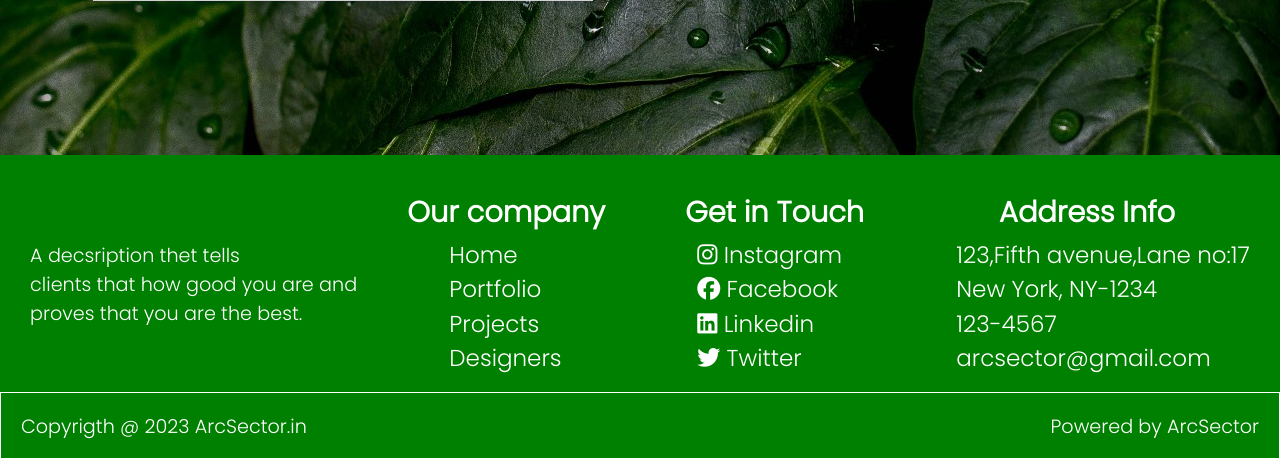
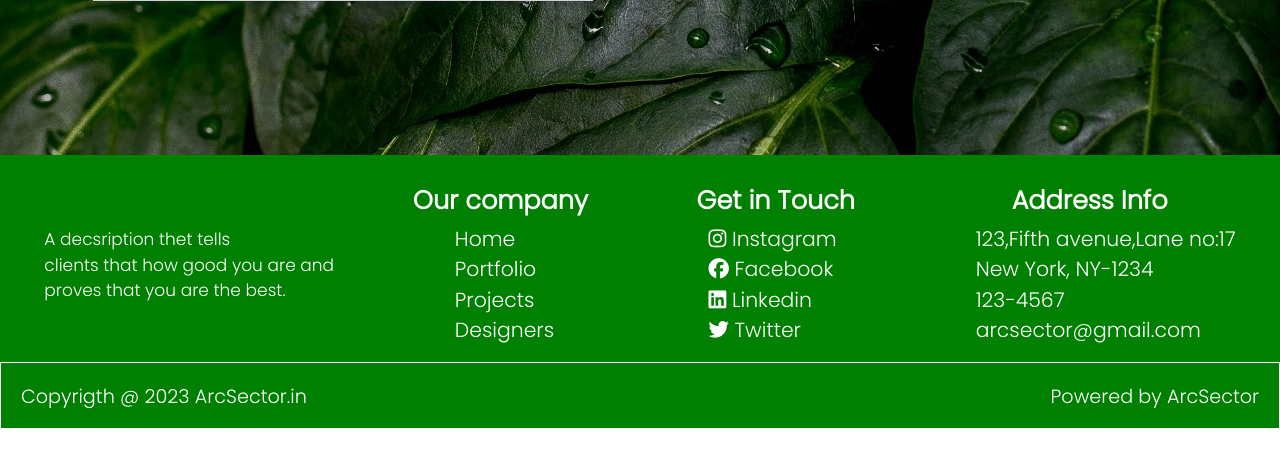
Before and after one commit to Rahulnisanth/ArcSector-project, a Django app: page / in a window 1280 px wide. Shown: the part 4202-4661 px from the top of the page. After the commit the page ends 4630 px from the top, so only its background shows below. Run offline with Django 4.2, Linux system fonts and the light colour scheme; some libraries are stand-ins or nearby versions; some web fonts are replaced.

Commit message:
resized-blog

```diff
--- a/static/stylesheets/navbar.css
+++ b/static/stylesheets/navbar.css
@@ -71,11 +71,11 @@
 }
 
 #page6 .bottom {
-    padding-top: 40px;
+    padding-top: 30px;
     display: flex;
     align-items: center;
     justify-content: space-around;
-    font-size: 1.2em;
+    font-size: 17px !important;
     background-color: green;
     color: white;
 }
```
